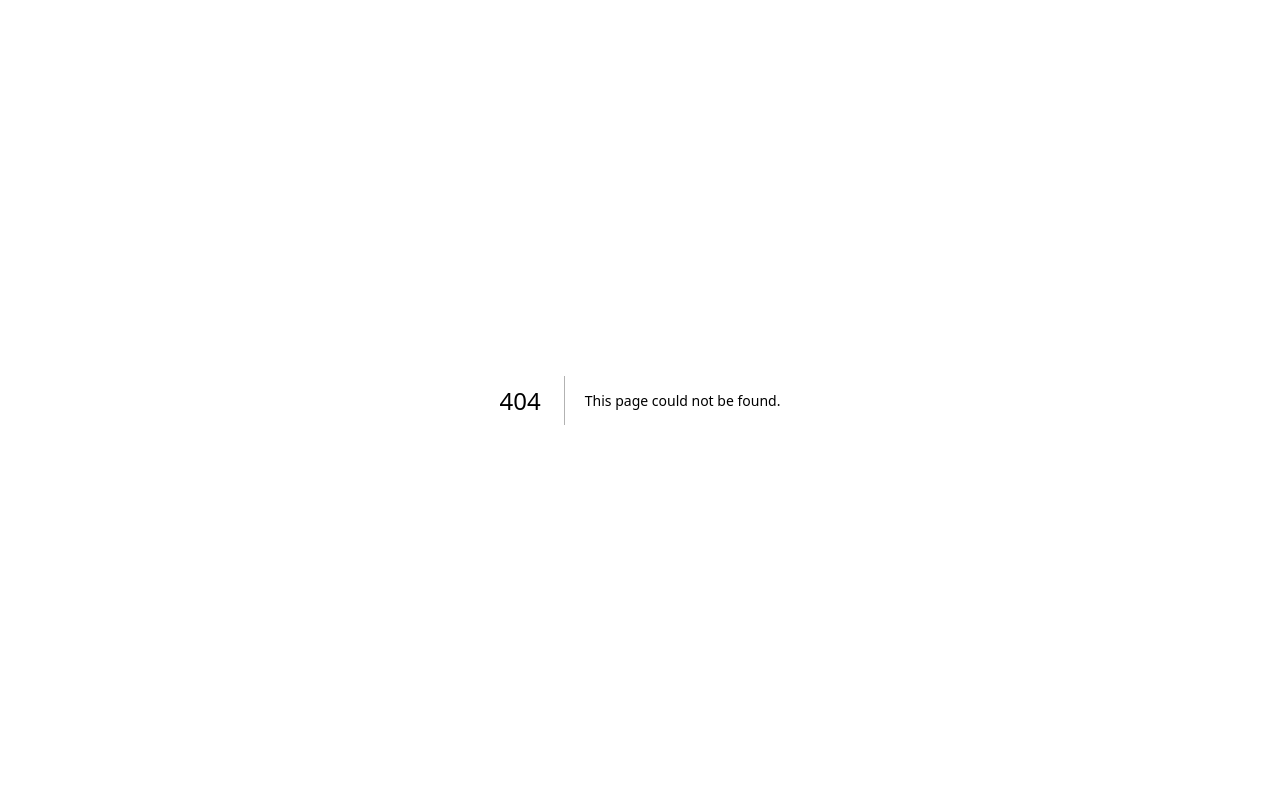
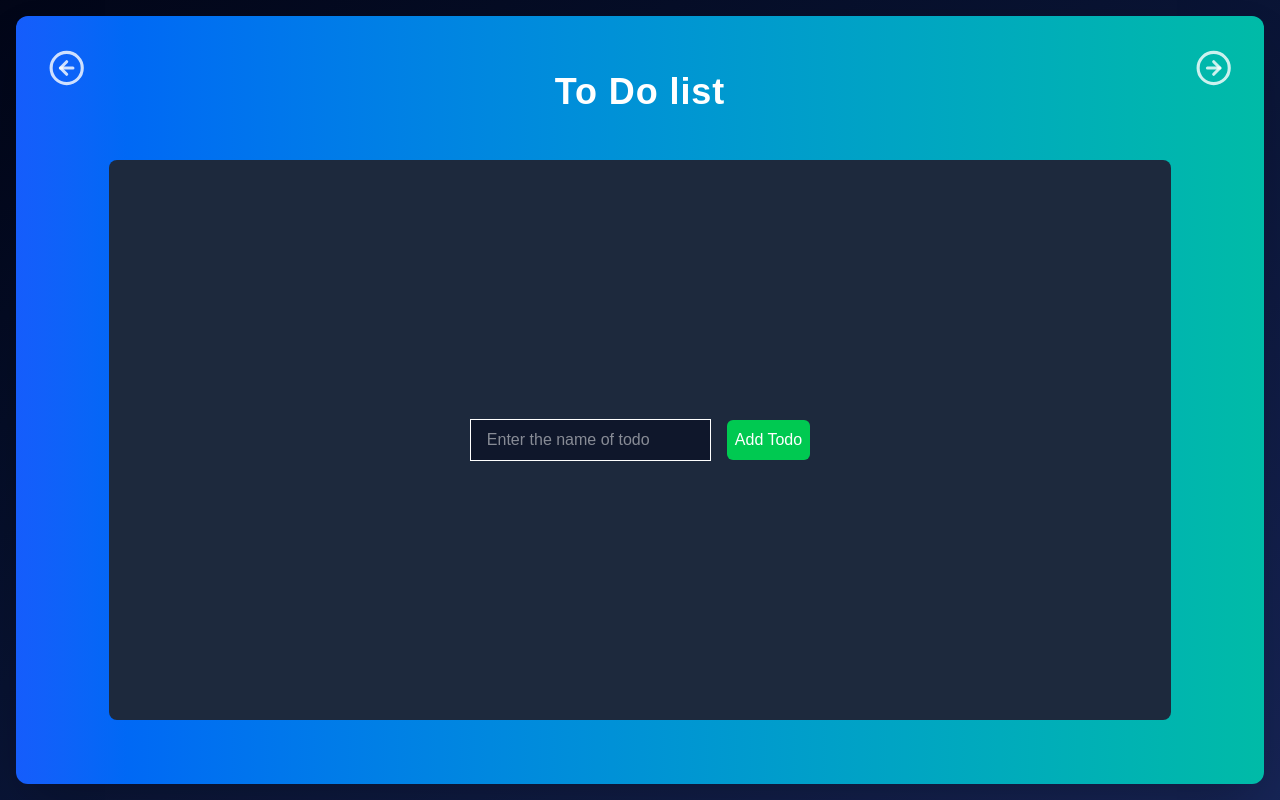
Before and after one commit to abhishekrathour07/Frontend-Interview, a Next.js app: page /question10 in a window 1280 px wide. Before the commit this address had no page. Built offline with nearby package versions, Linux system fonts and the light colour scheme.

Commit message:
todo question

```diff
--- /dev/null
+++ b/app/question10/page.tsx
@@ -0,0 +1,13 @@
+import Question10 from '@/components/Question10'
+import Template from '@/Template/Template'
+import React from 'react'
+
+const page = () => {
+    return (
+        <div>
+            <Template Heading='To Do list' solution={<Question10 />} nextQuestion='question11' />
+        </div>
+    )
+}
+
+export default page
--- /dev/null
+++ b/components/Question10.tsx
@@ -0,0 +1,48 @@
+"use client"
+import React, { useState } from 'react'
+
+const Question10 = () => {
+    const [value, setValue] = useState("")
+    const [todos, setTodosValue] = useState<any[]>([])
+
+    const handleAddTodo = () => {
+        if (value) {
+            setTodosValue(prev => [{
+                title: value,
+                isCompleted: false,
+            }, ...prev])
+            setValue("")
+        }
+    }
+    const deleteTodo = (index: number) => {
+        setTodosValue(prev => prev.filter((_, id: number) => id !== index))
+    }
+    console.log(todos)
+
+    return (
+        <div className='bg-slate-800 h-[70vh] rounded-lg flex justify-center flex-col items-center gap-4 p-4'>
+            <div className='flex gap-4 items-center'>
+                <input type="text" placeholder='Enter the name of todo' value={value} className=' bg-slate-900 text-white  px-4 py-2 border outline-none' onChange={(e) => setValue(e.target.value)} />
+                <button className='p-2  bg-green-500 text-white rounded-md' onClick={handleAddTodo}>Add Todo</button>
+
+            </div>
+
+            {todos.length > 0 && (
+                todos.map((todo: { title: string, isCompleted: boolean }, index: number) => (
+                    <div key={index} className='flex items-center gap-2'>
+                        <input type="checkbox" checked={todo.isCompleted} onChange={() =>
+                            setTodosValue(prev =>
+                                prev.map((todo, idx) =>
+                                    idx === index ? { ...todo, isCompleted: !todo.isCompleted } : todo
+                                ))}
+                        />
+                        <p className={`${todo.isCompleted ? "line-through text-gray-400" : ""}`}>{todo.title}</p>
+                        <button className='px-4 py-1 border text-white rounded-lg' onClick={() => deleteTodo(index)}>delete</button>
+                    </div>
+                ))
+            )}
+        </div>
+    )
+}
+
+export default Question10
```
